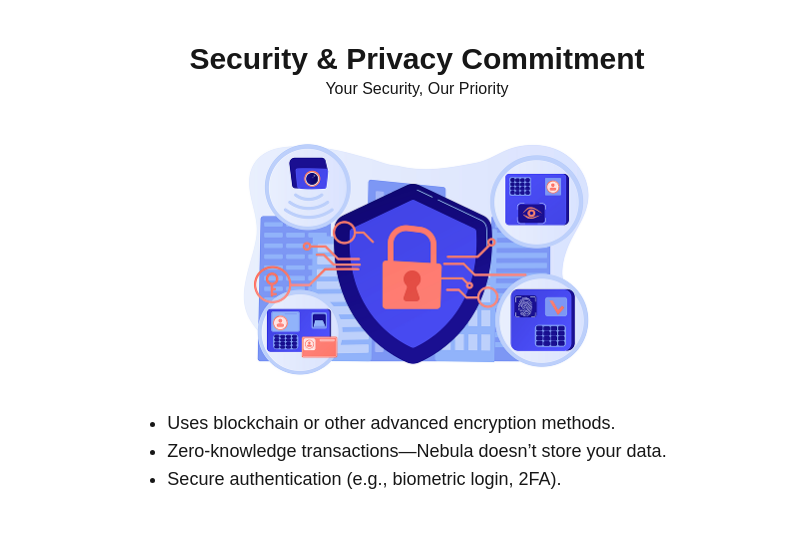
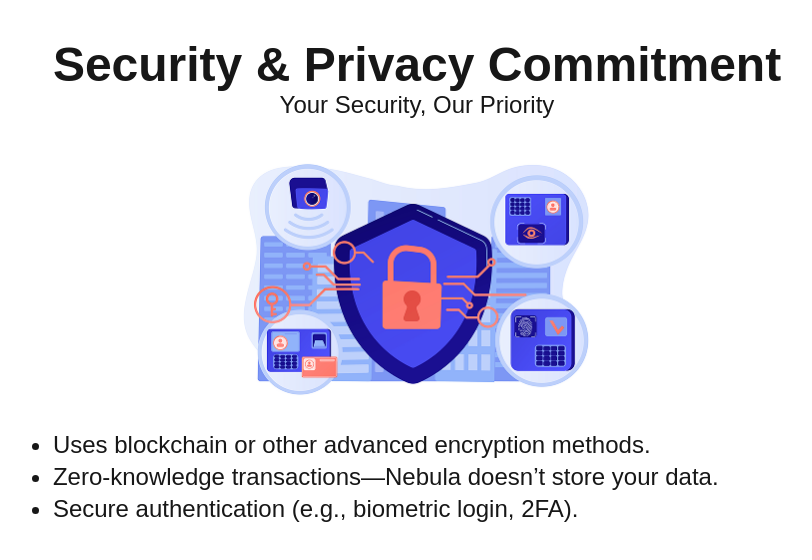
Before and after one commit to dewdrop-labs/Nebula, a Next.js app: page /security in a window 1280 px wide. Shown: the top 560 px of the page, without its empty margins (223-1035 px from the left). Built offline with nearby package versions, Linux system fonts and the light colour scheme.

Commit message:
Feat: updated font sizing

```diff
--- a/app/components/security.tsx
+++ b/app/components/security.tsx
@@ -4,11 +4,11 @@
     return (
         <section className="py-[41px] md:px-20 px-8 justify-center grid gap-y-[25px]">
             <div className="text-center">
-                <h3 className="font-bold text-3xl">Security & Privacy Commitment</h3>
-                <p className="font-light">Your Security, Our Priority</p>
+                <h3 className="font-bold text-5xl">Security & Privacy Commitment</h3>
+                <p className="font-light text-2xl">Your Security, Our Priority</p>
             </div>
             <Image className="mx-auto" src="/security.png" alt="security" width={388} height={250}/>
-            <ul className="text-lg list-disc">
+            <ul className="md:text-2xl text-lg list-disc">
                 <li>Uses blockchain or other advanced encryption methods.</li>
                 <li>Zero-knowledge transactions—Nebula doesn’t store your data.</li>
                 <li>Secure authentication (e.g., biometric login, 2FA).</li>
```
